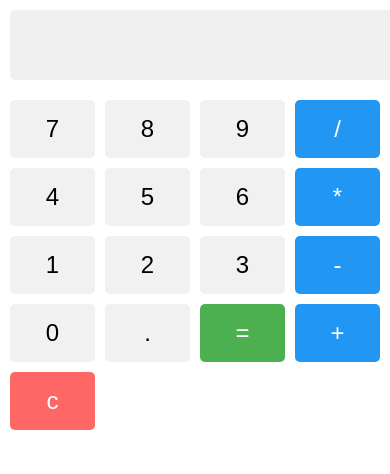
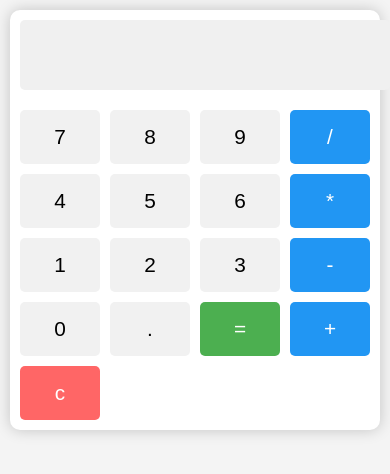
Before and after one commit to Sahana-36-Aradhya/QuickCalc, a plain HTML site: page index.html in a window 390 px wide. Drawn offline with Linux system fonts and the light colour scheme.

Commit message:
Style.css

```diff
--- a/Style.css
+++ b/Style.css
@@ -9,17 +9,16 @@ body {
     background-color: #f4f4f4;
 }
 
-/* Full-screen calculator */
 .Calculator {
     background-color: #fff;
     border-radius: 10px;
     box-shadow: 0px 0px 15px rgba(0, 0, 0, 0.2);
     padding: 20px;
     width: 280px;
+    /* Ensures it doesn't overflow the screen on mobile devices */
     max-width: 100%;
 }
 
-/* Display styles */
 #display {
     width: 100%;
     height: 50px;
@@ -32,14 +31,12 @@ body {
     border-radius: 5px;
 }
 
-/* Buttons grid */
 .buttons {
     display: grid;
     grid-template-columns: repeat(4, 1fr);
     gap: 10px;
 }
 
-/* Button styles */
 button {
     font-size: 1.5em;
     padding: 20px;
@@ -74,28 +71,24 @@ button[data-value="/"], button[data-value="*"], button[data-value="-"], button[d
     color: white;
 }
 
-/* Full-screen view for mobile */
+/* Responsive design for smaller screens */
 @media (max-width: 600px) {
     body {
-        flex-direction: column; /* Adjust alignment for full-screen */
-        height: 100vh; /* Set full height */
-        margin: 0;
+        height: auto; /* Allow height to adjust based on content */
+        padding: 10px;
     }
 
     .Calculator {
-        width: 100%; /* Take full width */
-        height: 100vh; /* Take full height */
-        border-radius: 0; /* Remove rounded corners */
+        width: 100%;
         padding: 10px;
-        box-sizing: border-box; /* Ensure padding is included in width/height */
     }
 
     #display {
-        font-size: 2em; /* Keep font size consistent */
+        font-size: 1.8em; /* Adjust font size for mobile */
     }
 
     button {
-        font-size: 1.5em;
-        padding: 15px; /* Adjust padding for better usability */
+        font-size: 1.3em; /* Adjust button size for mobile */
+        padding: 15px;
     }
 }
```
